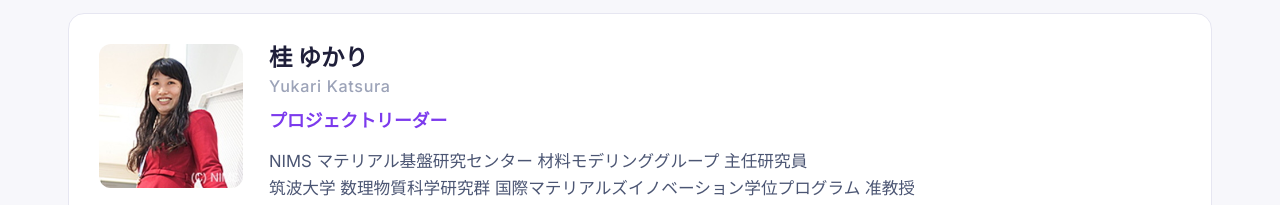
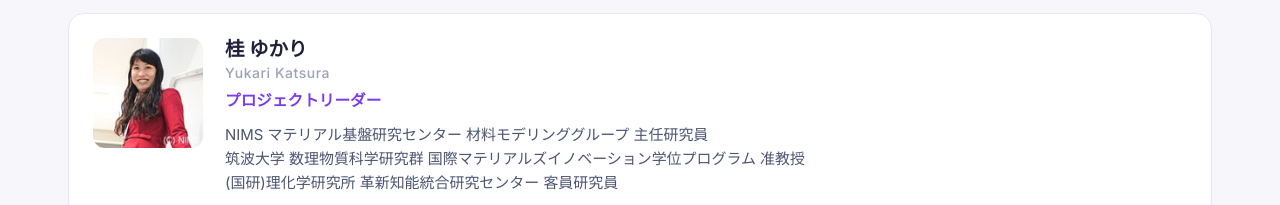
Before and after one commit to starrydata/starrydata_HP_nims, an Eleventy site: page src/team/index.njk in a window 1280 px wide. Shown: the part 556-761 px from the top of the page. Built offline with nearby package versions, Linux system fonts and the light colour scheme; Eleventy itself is replaced by a stand-in of ours; files that its build step writes are made by us from their sources.

Commit message:
fix: メンバーカードの文字サイズを元に戻す（横幅は1列維持）
- 写真: 144 → 110px
- padding: 30 → 24px
- 名前: 1.38 → 1.15rem
- 名前(en): 0.95 → 0.82rem
- 役職: 1.05 → 0.92rem
- 所属: 0.98 → 0.88rem
- grid gap: 22 → 18px / gap: 26 → 22px

レイアウト: 1列フル幅は維持

```diff
--- a/src/common/css/modern.css
+++ b/src/common/css/modern.css
@@ -729,15 +729,15 @@ p { margin: 0 0 1em; }
 .team-page-grid {
   display: grid;
   grid-template-columns: 1fr;
-  gap: 22px;
+  gap: 18px;
 }
 .team-page-card {
   background: #fff;
   border: 1px solid var(--line);
   border-radius: var(--radius);
-  padding: 30px;
+  padding: 24px;
   display: flex;
-  gap: 26px;
+  gap: 22px;
   align-items: flex-start;
   transition: box-shadow .2s, border-color .2s, transform .15s;
 }
@@ -748,8 +748,8 @@ p { margin: 0 0 1em; }
 }
 .team-page-card .photo {
   flex-shrink: 0;
-  width: 144px;
-  height: 144px;
+  width: 110px;
+  height: 110px;
   border-radius: 12px;
   overflow: hidden;
   background: linear-gradient(135deg, #c4b5fd, #818cf8);
@@ -770,30 +770,30 @@ p { margin: 0 0 1em; }
 }
 .team-page-card .info { flex: 1; min-width: 0; }
 .team-page-card .name {
-  font-size: 1.38rem;
-  margin: 0 0 8px;
+  font-size: 1.15rem;
+  margin: 0 0 6px;
   font-weight: 700;
   letter-spacing: -0.005em;
   color: var(--text);
 }
 .team-page-card .name .en {
   display: block;
-  font-size: 0.95rem;
+  font-size: 0.82rem;
   color: var(--text-3);
   font-weight: 500;
   letter-spacing: 0.04em;
-  margin-top: 4px;
+  margin-top: 2px;
 }
 .team-page-card .role {
-  font-size: 1.05rem;
+  font-size: 0.92rem;
   color: var(--accent-2);
   font-weight: 600;
-  margin: 0 0 12px;
+  margin: 0 0 10px;
 }
 .team-page-card .aff {
-  font-size: 0.98rem;
+  font-size: 0.88rem;
   color: var(--text-2);
-  line-height: 1.65;
+  line-height: 1.6;
   margin: 0;
 }
 .team-page-card .links {
```
